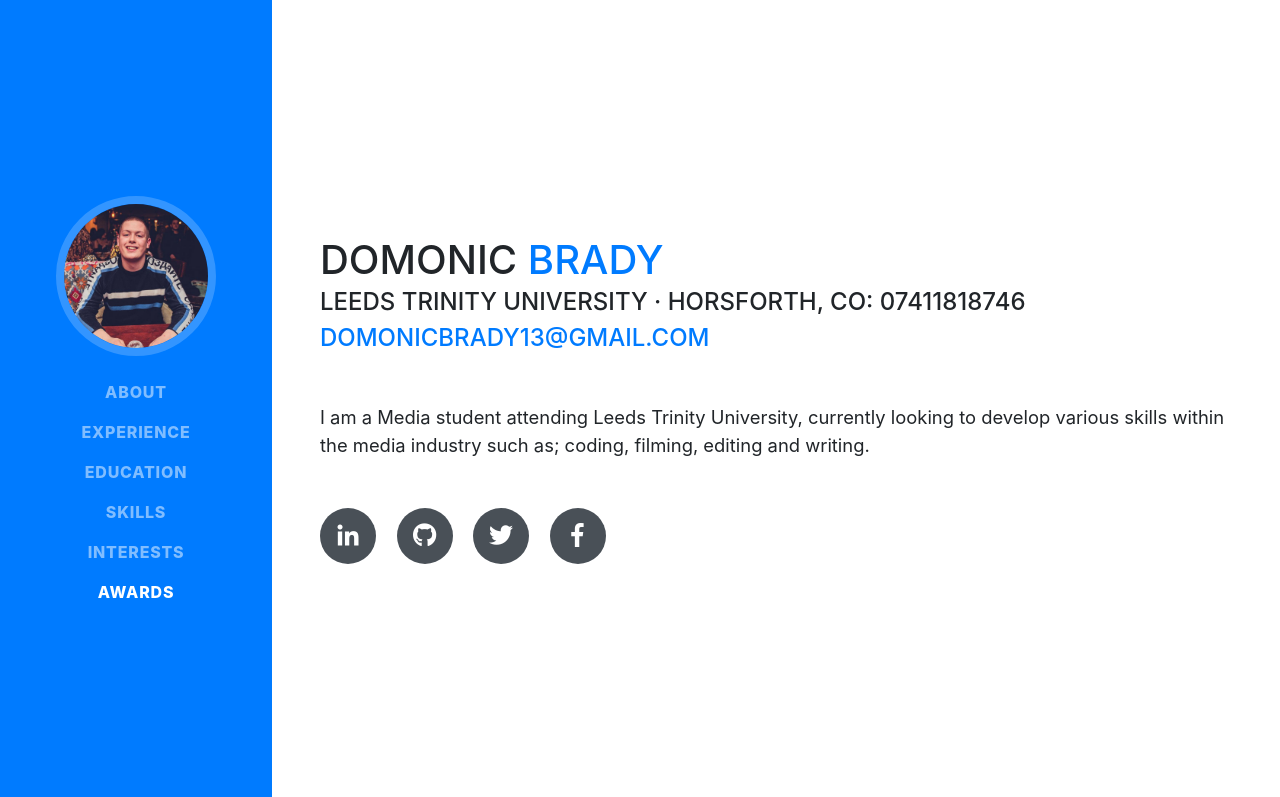
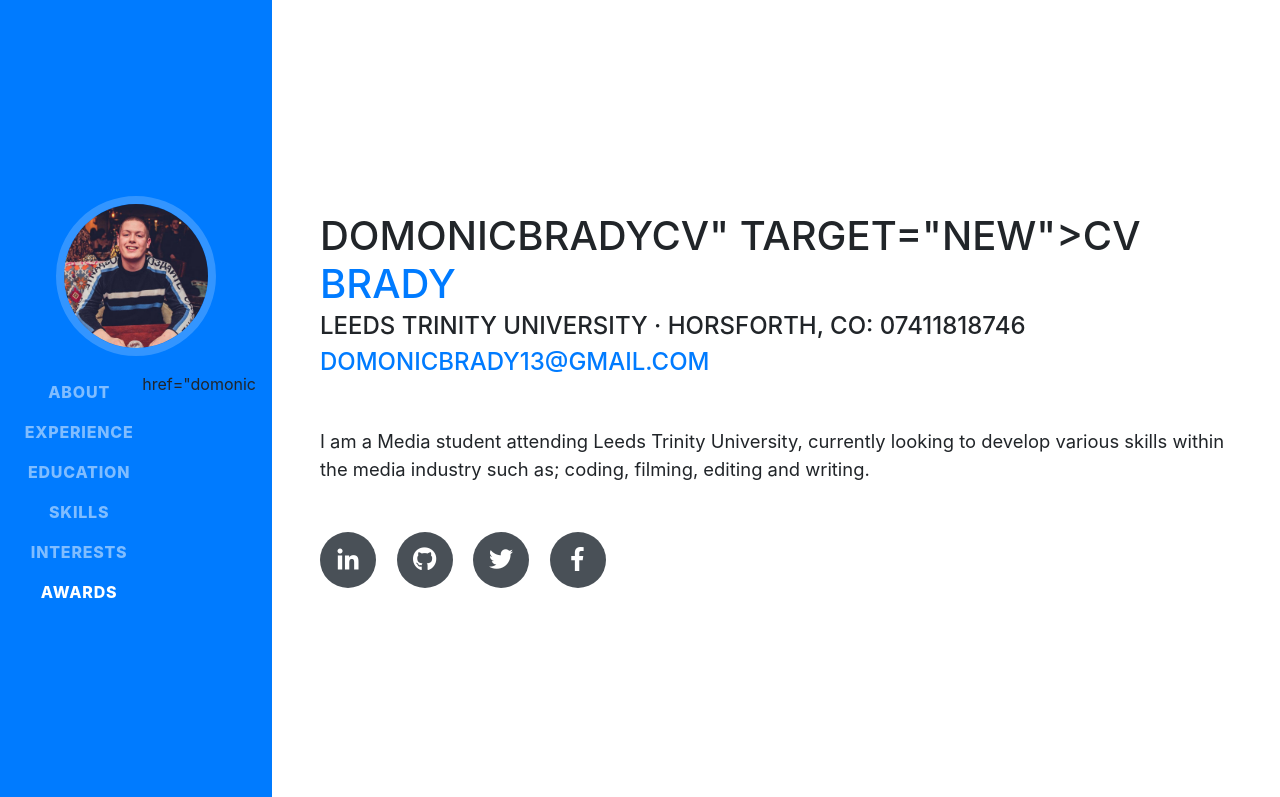
Before and after one commit to Bradylicious/Bradylicious.github.io, a website with bundled scripts: page index.html in a window 1280 px wide. Shown: the top 797 px of the page. Built offline with nearby package versions, Linux system fonts and the light colour scheme; a web font is replaced by a local one.

Commit message:
Update index.html

```diff
--- a/index.html
+++ b/index.html
@@ -56,6 +56,7 @@
             <a class="nav-link js-scroll-trigger" href="#awards">Awards</a>
           </li>
         </ul>
+        href="domonic
       </div>
     </nav>
 
@@ -63,7 +64,7 @@
 
       <section class="resume-section p-3 p-lg-5 d-flex d-column" id="about">
         <div class="my-auto">
-          <h1 class="mb-0">Domonic
+          <h1 class="mb-0">DomonicBradyCV" target="new">cv</a>
             <span class="text-primary">Brady</span>
           </h1>
           <div class="subheading mb-5">Leeds Trinity University · Horsforth, CO: 07411818746
```
